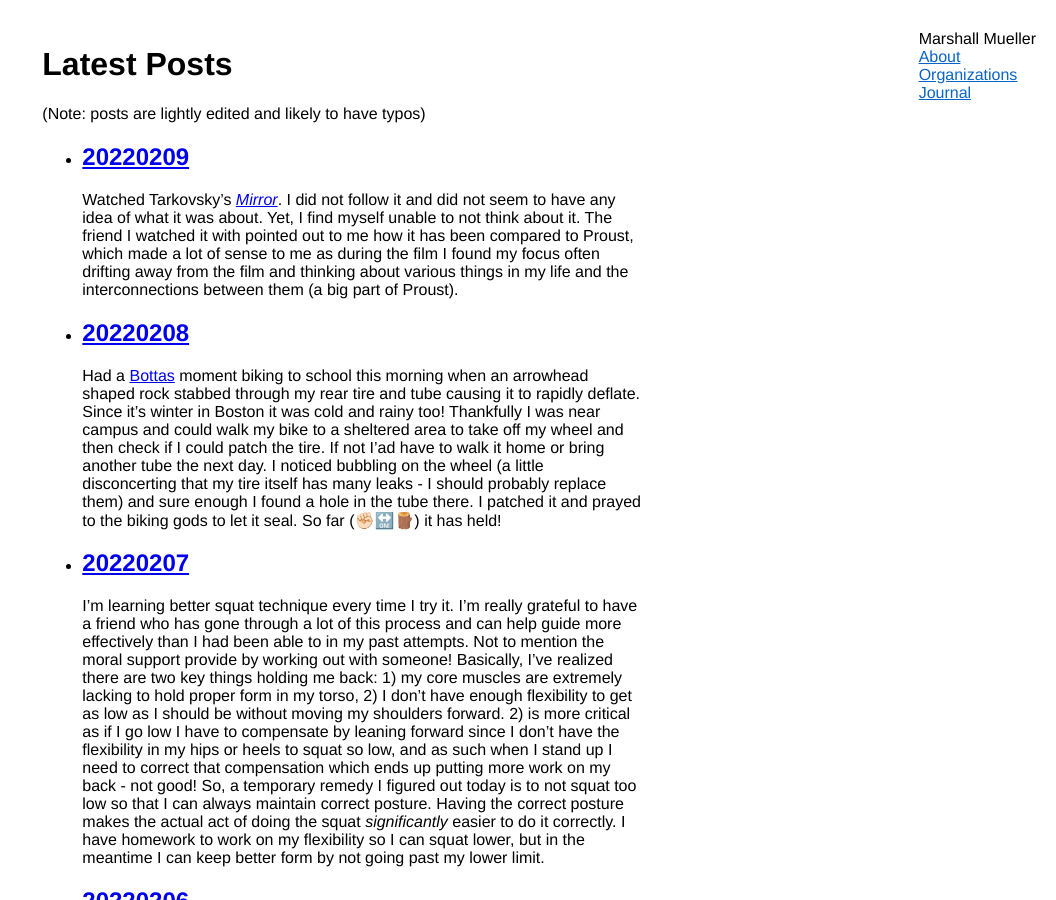
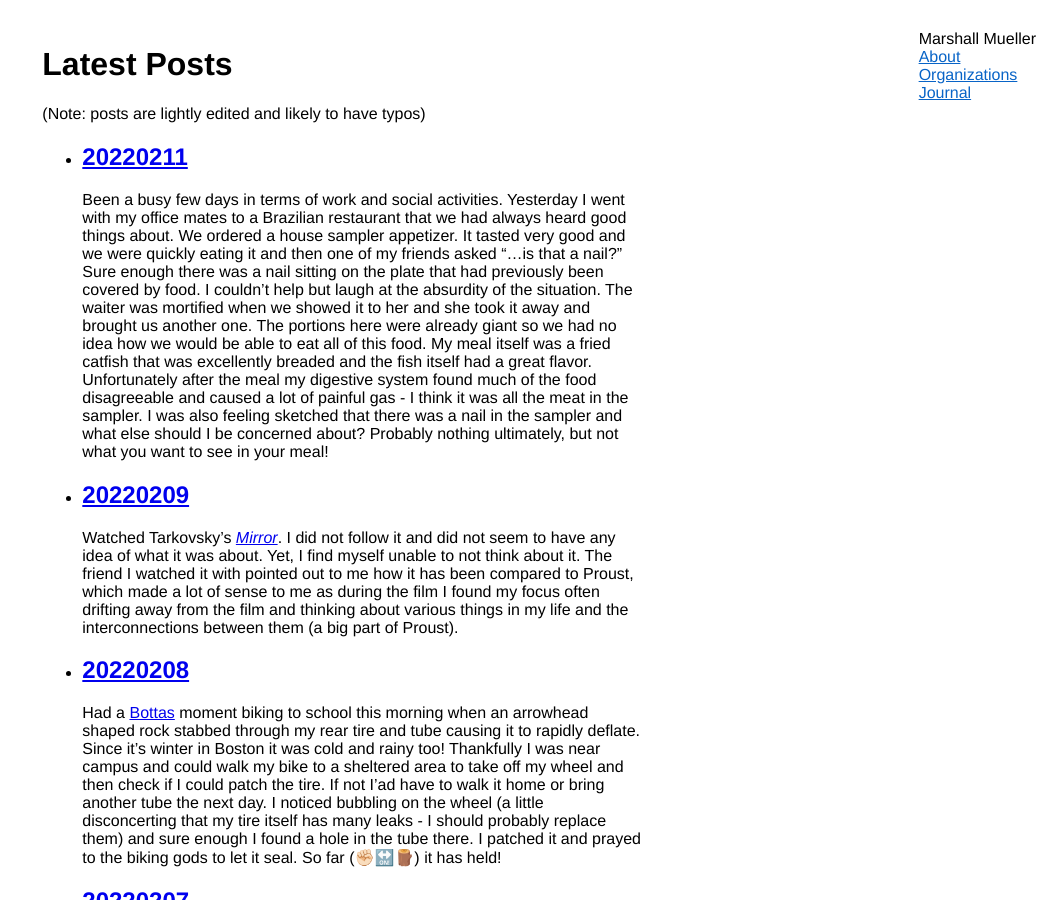
Before and after one commit to MarshMue/marshmue.github.io, a Jekyll site: the page built from posts.md, in a window 1280 px wide and 900 px high. Shown: the whole window, without its empty margins (224-1280 px from the left). Built offline with Jekyll 4.4.1, drawn with Linux system fonts in a browser that asks for light colours.

Commit message:
new post

```diff
--- a/_posts/2022-02-09-23.md
+++ b/_posts/2022-02-09-23.md
@@ -7,7 +7,7 @@ Watched Tarkovsky's *[Mirror](https://en.wikipedia.org/wiki/Mirror_(1975_film))*
 
 Makes me think a lot about the finiteness of life and how our life story is one weird fascinating tangle of a story occupying only a small part in "all time". I like geology partially for this reason as the stories told are over significantly larger time scales, but are no less interesting. Our lifestyle today is heavily influenced by oil, which was [created by events millions of years ago](https://www2.southeastern.edu/orgs/oilspill/fossil.html). What will things we do, or become, do millions of years into the future? Who knows, but if a celestial object could write a book I'm sure there would be a fascinating Proustian story to tell (maybe that would make a good short story writing experiment).
 
-**Fun fact**: I learned about this yesterday, but want to document it: [it was legal to make wine from "grape bricks" during prohibition, and the instructions about how to do it were given as a warning](https://grapecollective.com/articles/prohibitions-grape-bricks-how-to-not-make-wine)!
+**Fun fact* *: I learned about this yesterday, but want to document it: [it was legal to make wine from "grape bricks" during prohibition, and the instructions about how to do it were given as a warning](https://grapecollective.com/articles/prohibitions-grape-bricks-how-to-not-make-wine)!
 
 > *"Aw shucks honey, I left the Vine-Glo in the cupboard for twenty days!"*
 
--- /dev/null
+++ b/_posts/2022-02-11-24.md
@@ -0,0 +1,19 @@
+---
+title: 20220211
+layout: post
+---
+
+Been a busy few days in terms of work and social activities. Yesterday I went with my office mates to a Brazilian restaurant that we had always heard good things about. We ordered a house sampler appetizer. It tasted very good and we were quickly eating it and then one of my friends asked "...is that a nail?" Sure enough there was a nail sitting on the plate that had previously been covered by food. I couldn't help but laugh at the absurdity of the situation. The waiter was mortified when we showed it to her and she took it away and brought us another one. The portions here were already giant so we had no idea how we would be able to eat all of this food. My meal itself was a fried catfish that was excellently breaded and the fish itself had a great flavor. Unfortunately after the meal my digestive system found much of the food disagreeable and caused a lot of painful gas - I think it was all the meat in the sampler. I was also feeling sketched that there was a nail in the sampler and what else should I be concerned about? Probably nothing ultimately, but not what you want to see in your meal!
+
+The scary meal of last night was more than rectified by a great lunch at Tu y Yo where our office started our inaugural "*JCC 552 Fellows Lunch*" where we invite a faculty member who has been *anonymously* recommended by a member of the office. We had talked about it last week as a joke, but quickly realized it was a great idea and have since acted on it to great success! It's a great way to get to socialize in person with faculty after having been away for so long due to the pandemic. We made the idea even better by taking a picture which we have printed and proudly displayed outside our office.
+
+---
+
+**Daily Listening**
+
+Listened to classic [vaporwave song](https://www.youtube.com/watch?v=HG9ilI2zuTE) (do watch the video) that I've enjoyed and then listend to a new album by the same artist. Here's a [track](https://open.spotify.com/track/0eDktvsIoVuQFfbfdq2MwN?si=789b646e14514e37) I liked from that.
+
+
+**Daily Reading**
+
+Almost finished with *Freedom's Forge*. Much of the last chapters are focusing on the production of the Boeing B29 bomber. The project ultimately cost more than the Manhattan project, which is maybe not that surprising given the production scale of the B29 relative to the atomic bomb. A new thing I learned is that the bomber had an analog computer assisted aiming of its turrets. The computer did all computations through circuitry and what it could not do is figure out where the planes were. So the human was there to guide the computer and serve as the computer vision system by identifying the distance and motion of the enemy aircraft. This [training video](https://www.youtube.com/watch?v=mJExsIp4yO8) does a remarkable job of teaching the complicated ideas going on behind the automated targeting. I wonder if we have any examples of guides like this today? Most modern technology seems to be "figure it out yourself" or "watch this youtube guide some random person made. Its really interesting to see the attention they put into this guide to train airmen how to aim properly and also that they should not feel ashamed for not having their skills as a marksman made irrelevant by the computer.
```
Also changed, not shown: other parts of _posts/2022-02-09-23.md (+1 -1 lines).
